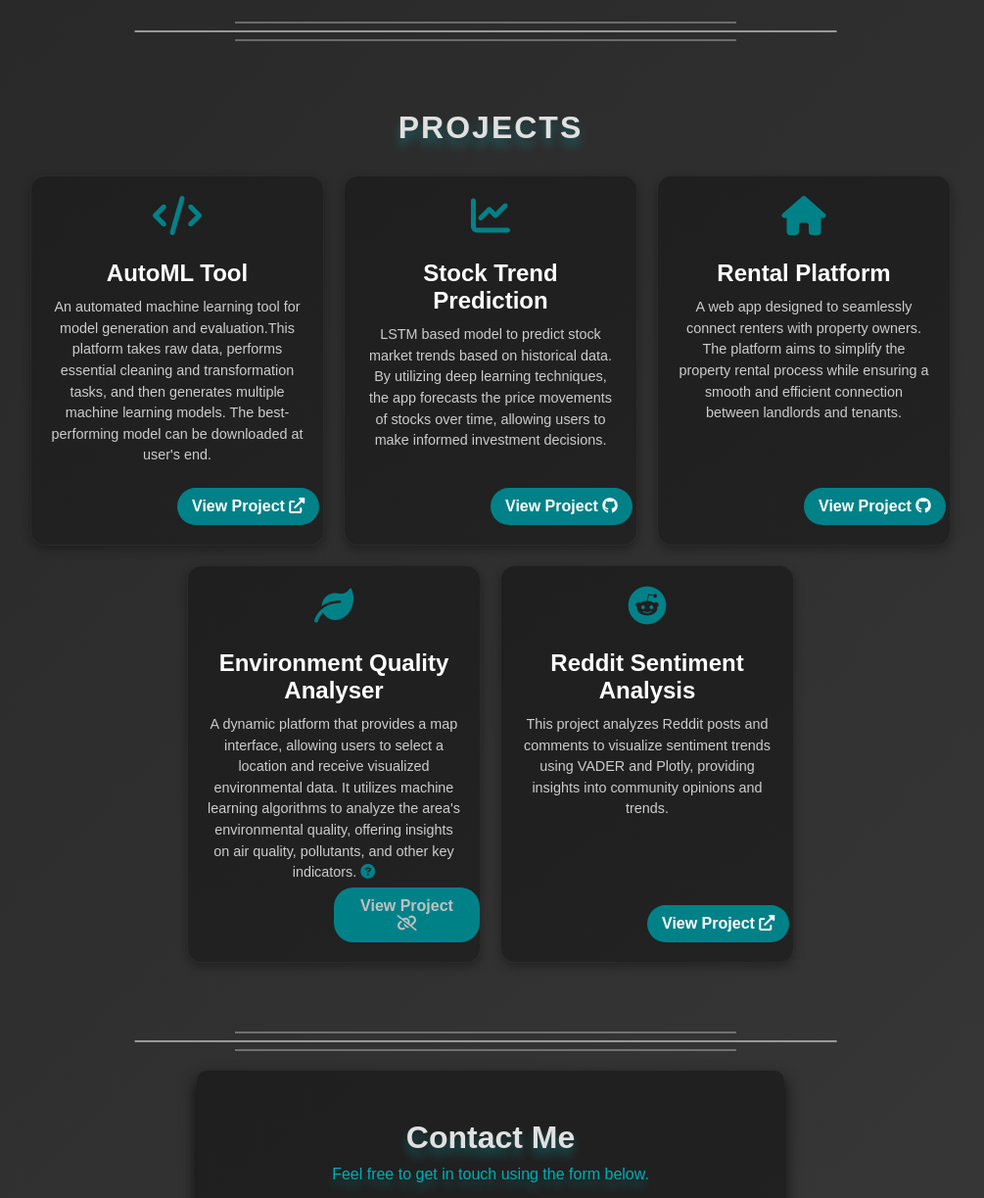
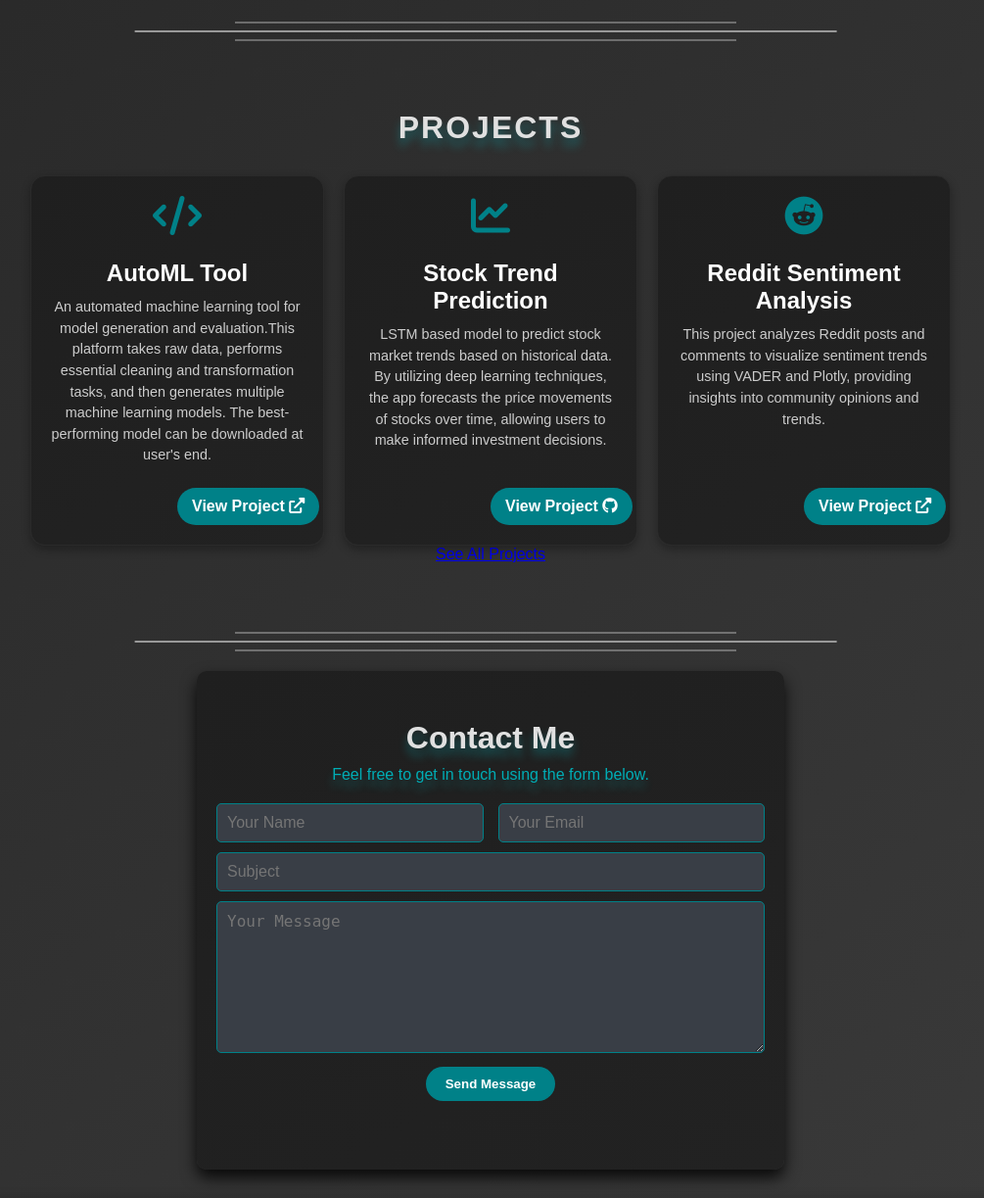
Before and after one commit to ashwinibhardwaj/Portfolio-AshwiniBhardwaj, a Flask app: page / in a window 1280 px wide. Shown: the part 2220-3443 px from the top of the page at 98% size, without its empty margins (139-1144 px from the left). Run offline with Flask 3, Linux system fonts and the light colour scheme; some web fonts are replaced.

Commit message:
Update home.html

```diff
--- a/templates/home.html
+++ b/templates/home.html
@@ -294,20 +294,7 @@
                 <i class="project-icon fas fa-chart-line"></i>
                 <h3 class="project-title">Stock Trend Prediction</h3>
                 <p class="project-description">LSTM based model to predict stock market trends based on historical data. By utilizing deep learning techniques, the app forecasts the price movements of stocks over time, allowing users to make informed investment decisions.</p>
-                <a href="https://github.com/ashwinibhardwaj/stock-trend-prediction" class="project-link" title="github link">View Project <i class="fab fa-github"></i></a>
-            </div>
-            <div class="project-card">
-                <i class="project-icon fas fa-home"></i>
-                <h3 class="project-title">Rental Platform</h3>
-                <p class="project-description">A web app designed to seamlessly connect renters with property owners. The platform aims to simplify the property rental process while ensuring a smooth and efficient connection between landlords and tenants. </p>
-                <a href="https://github.com/ashwinibhardwaj/DwellSphare" class="project-link" target="_blank" title="github link">View Project <i class="fab fa-github"></i></a>
-            </div>
-
-            <div class="project-card">
-                <i class="project-icon fas fa-leaf"></i>
-                <h3 class="project-title">Environment Quality Analyser</h3>
-                <p class="project-description">A dynamic platform that provides a map interface, allowing users to select a location and receive visualized environmental data. It utilizes machine learning algorithms to analyze the area's environmental quality, offering insights on air quality, pollutants, and other key indicators.  <i class="fas fa-question-circle" id="question-icon"></i></p>
-                <a href="" class="disabled project-link">View Project <i class="fas fa-link-slash"></i></a>
+                <a href="https://github.com/ashwinibhardwaj/stock-trend-prediction" class="project-link" title="github link" target="_blank">View Project <i class="fab fa-github"></i></a>
             </div>
 
             <div class="project-card">
@@ -317,6 +304,7 @@
                 <a href="https://reddit-sentiment-analysis-x26j.onrender.com" class="project-link" title="live link" target="_blank">View Project <i class="fas fa-external-link-alt"></i></a>
             </div>
         </div>
+        <a href="/projects" class="see-all-btn">See All Projects</a>
     </section>
 
 
@@ -367,9 +355,6 @@
             </div>
     </footer>
 
-
-
-
     <script src="{{ url_for('static', filename='js/base.js') }}"></script>
 
 </body>
```
